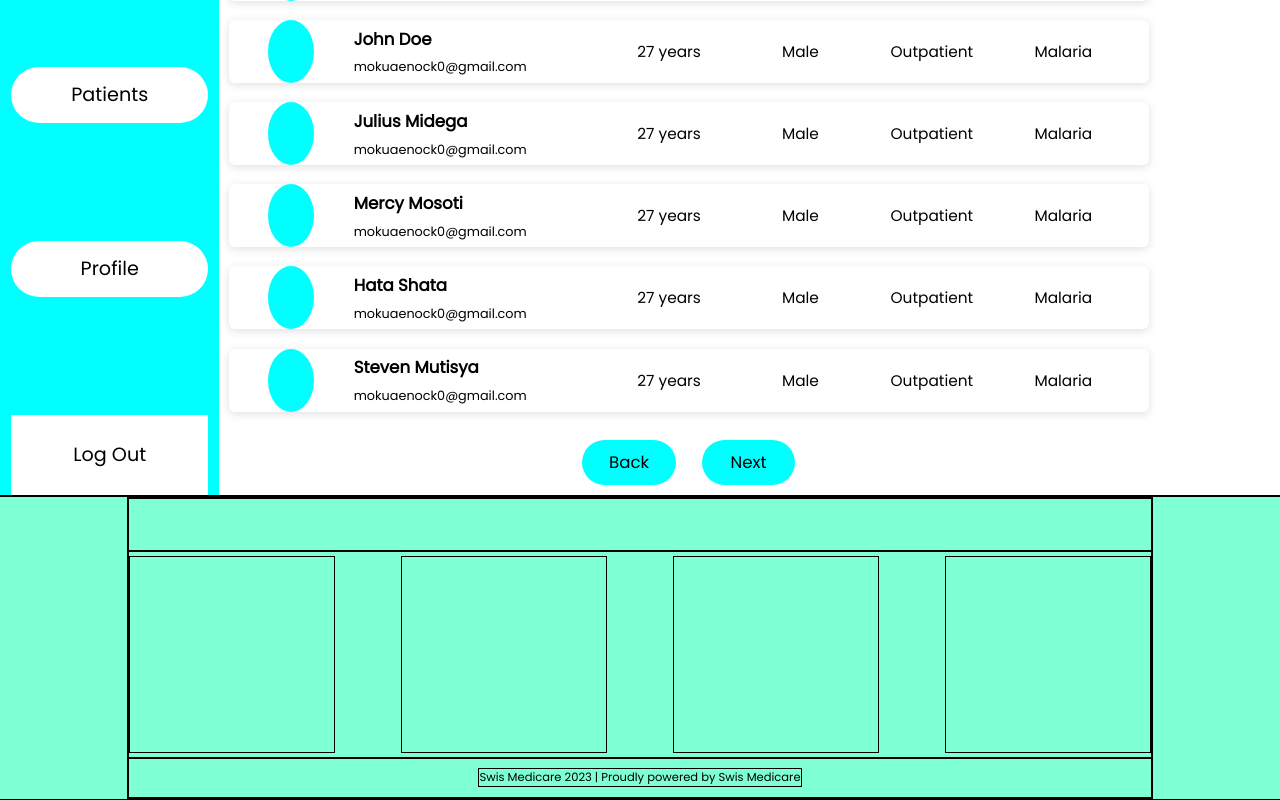
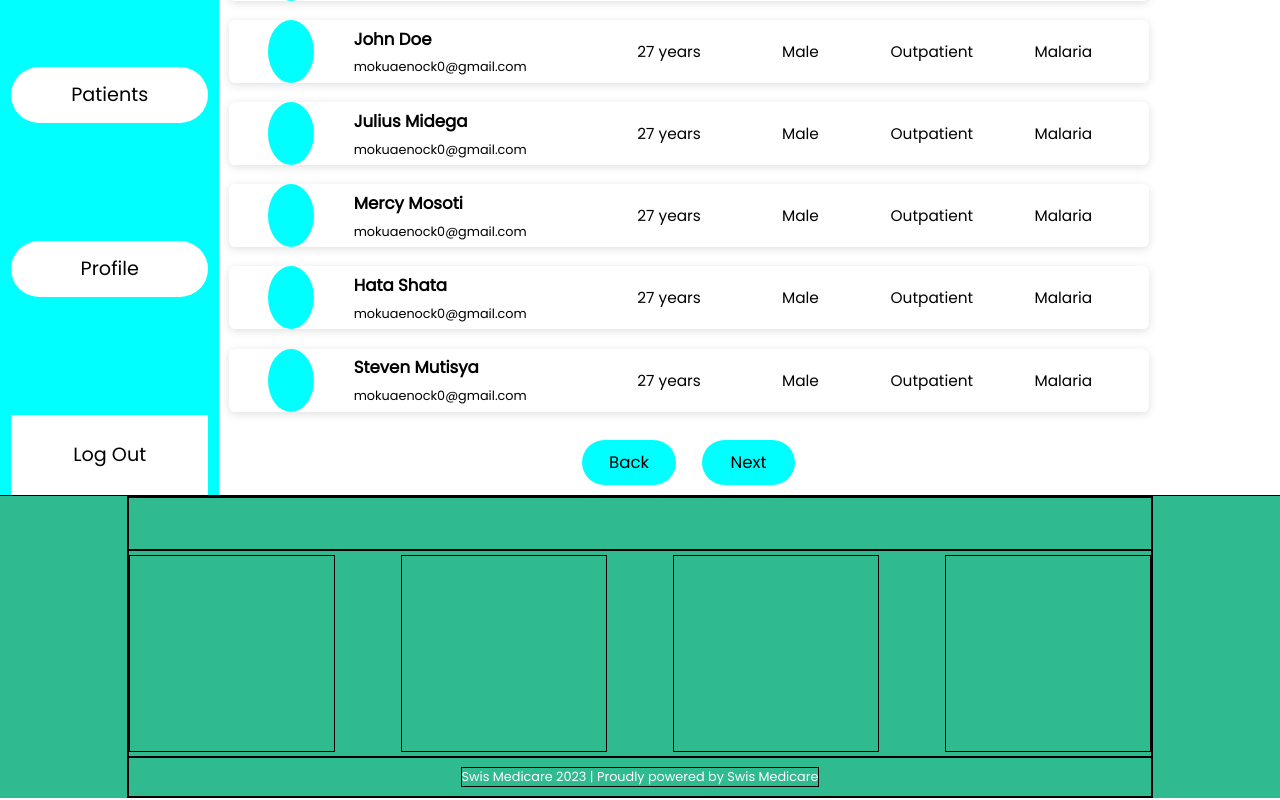
Before and after one commit to MokuaEnock/swiss, a React (Create React App) app: page /doctor/list in a window 1280 px wide. Shown: the part 383-1183 px from the top of the page. Built offline with nearby package versions, Linux system fonts and the light colour scheme.

Commit message:
style footer footer

```diff
--- a/src/App.css
+++ b/src/App.css
@@ -97,16 +97,16 @@ main {
 footer {
   width: 100vw;
   height: max-content;
-  border: thin solid black;
   display: flex;
   flex-direction: row;
   justify-content: space-evenly;
   align-items: center;
-  background-color: aquamarine;
+  background-color: #30ba8f;
 }
 
 footer * {
   border: thin solid black;
+  color: white;
 }
 
 footer > div {
@@ -133,6 +133,10 @@ footer > div {
 .footer-span {
   width: 20%;
   height: 95%;
+  display: flex;
+  flex-direction: column;
+  justify-content: space-between;
+  align-items: center;
 }
 
 .footer-footer {
@@ -144,5 +148,5 @@ footer > div {
 }
 
 .footer-footer > p {
-  font-size: 0.9vw;
+  font-size: 1vw;
 }
```
